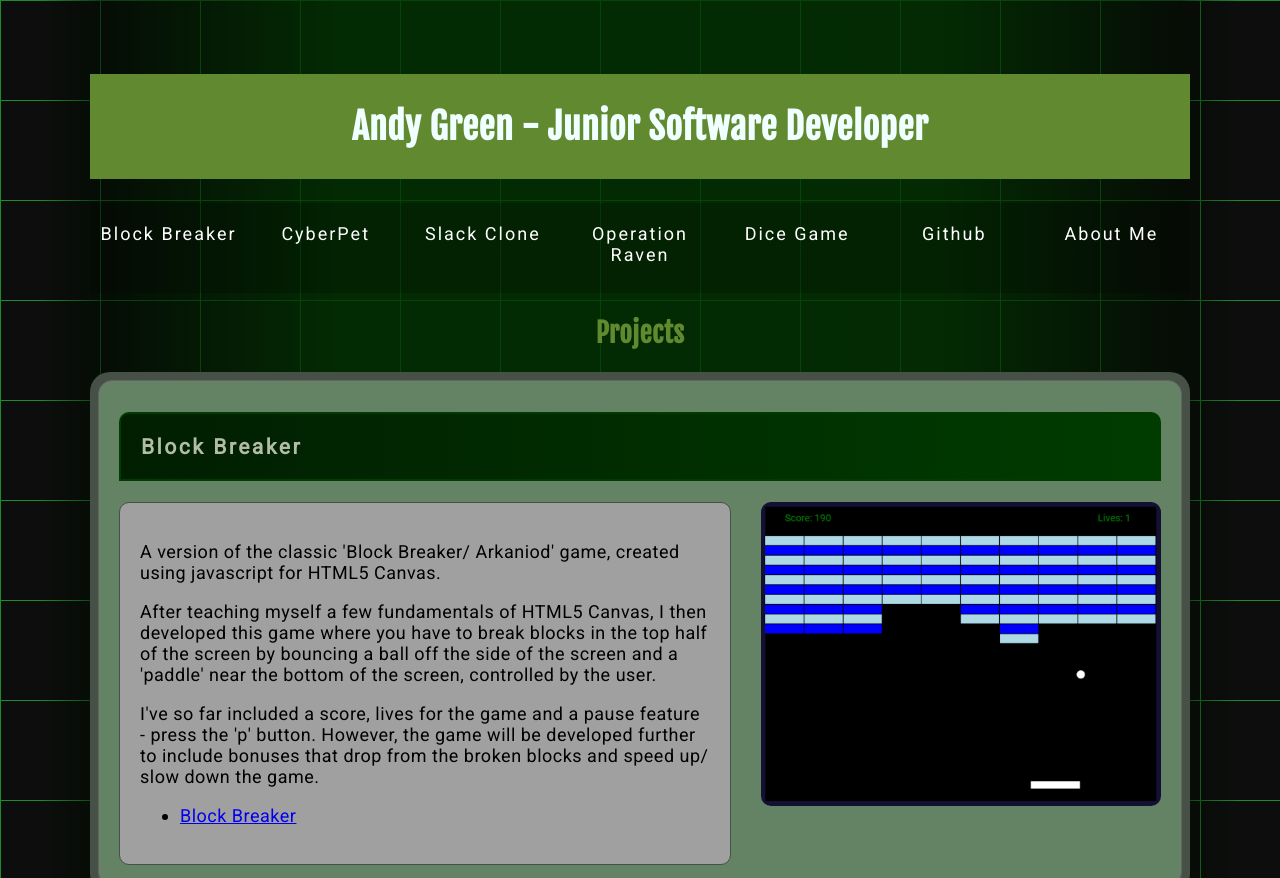
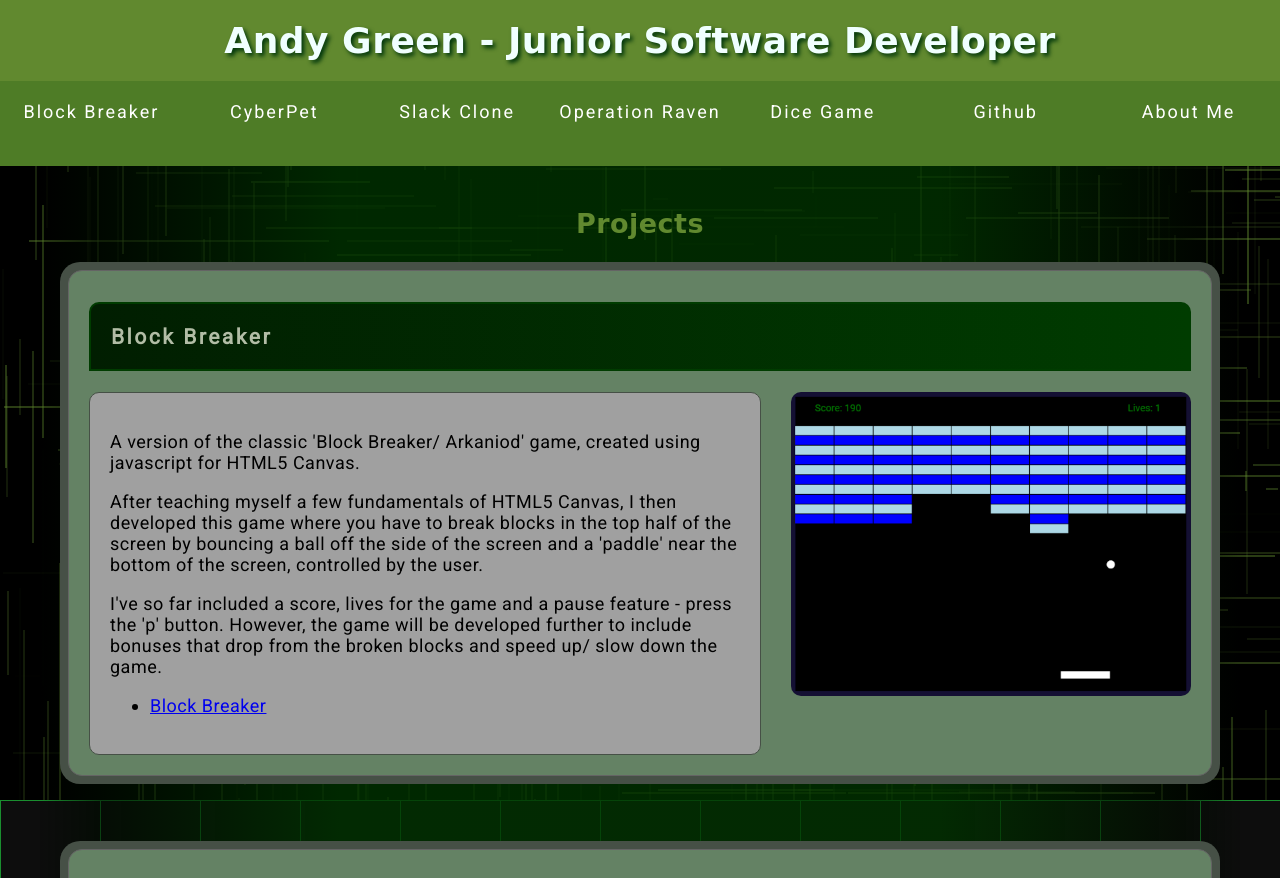
Before and after one commit to greean/portfolio, a plain HTML site: page index.html in a window 1280 px wide. Shown: the top 878 px of the page. Drawn offline with Linux system fonts and the light colour scheme; a web font is replaced by a local one.

Commit message:
Added animated background

```diff
--- /dev/null
+++ b/canvas.js
@@ -0,0 +1,112 @@
+let canvas = document.querySelector('canvas');
+
+canvas.width = window.innerWidth;
+canvas.height = window.innerHeight;
+
+// adjust the canvas size as the window is resized
+window.addEventListener('resize', function() {
+	canvas.width = window.innerWidth;
+	canvas.height = window.innerHeight;
+});
+
+let c = canvas.getContext('2d');
+
+// class for each horizontal line
+class Lines {
+    constructor(x, y, length, rgb, opacity, fadeRate, direction) {
+        this.x = x;
+        this.y = y;
+        this.length = length;
+        this.rgb = rgb;
+        this.opacity = opacity;
+        this.fadeRate = fadeRate;
+        this.direction = direction;
+
+        this.draw = function () {
+            c.beginPath();
+            c.moveTo(this.x, this.y);
+            if(this.direction == 0){
+                // draw a horizontal line
+                c.lineTo(this.x + this.length, this.y);
+            }else{
+
+                // draw a horizontal line
+                c.lineTo(this.x, this.y  + this.length);
+            }
+            c.strokeStyle = `rgba(${this.rgb}, ${this.opacity}`;
+            c.stroke();
+        };
+
+        this.update = function () {
+            // makes line fade
+            if (this.opacity > 0.00) {
+                this.opacity = this.opacity - this.fadeRate;
+            }
+            // once line has faded, move line to new location and reset opacity
+            if (this.opacity < fadeRate) {
+                this.x = Math.floor(Math.random() * canvas.width);
+                this.y = Math.floor(Math.random() * canvas.height);
+                this.length = Math.floor(Math.random() * 300) + 10;
+                this.opacity = Math.random();
+            }
+            this.draw();
+        };
+    }
+};
+
+let lineArray = [];
+for(let i = 0; i < 600; i++){
+    let randX = Math.floor(Math.random()*canvas.width);
+    let randY = Math.floor(Math.random()*canvas.height);
+    let randLength = Math.floor(Math.random()*300)+10;
+    let rgb = '97,137,47';
+    let opacity = Math.random();
+    let fadeRate = Math.floor(Math.random()*4+1)/7000;
+    let direction = Math.floor(Math.random()*2);
+    lineArray.push(new Lines(randX,randY, randLength, rgb, opacity, fadeRate, direction));
+};
+
+// animate function
+let animate = () => {
+    requestAnimationFrame(animate);
+    c.clearRect(0,0, canvas.width, canvas.height);
+
+    for(let i = 0; i < lineArray.length; i++){
+        lineArray[i].update();
+    }
+}
+
+animate();
+
+
+// let drawHorizLines = () => {
+//     for(let i = 0; i<5; i++) {
+//         animate();
+//     }
+// };
+// drawHorizLines();
+
+
+
+// ORIGINAL STATIC LINES
+// let drawHorizLines = () => {
+//     // green lines at different opacities
+//     for(let i = 0; i<300; i++) {
+//         let randX = Math.floor(Math.random()*canvas.width);
+//         let randY = Math.floor(Math.random()*canvas.height);
+//         let randLength = Math.floor(Math.random()*300)+10;
+//         let opacity = Math.random();
+//         horizLine(randX,randY, randLength, `rgba(97,137,47, ${opacity})`);
+//     }
+// }
+// let drawVertLines = () => {
+//     for(let i = 0; i<300; i++) {
+//         let randX = Math.floor(Math.random()*canvas.width);
+//         let randY = Math.floor(Math.random()*canvas.height);
+//         let randLength = Math.floor(Math.random()*250)+10;
+//         vertLine(randX,randY, randLength, 'rgba(97,137,47, 0.5)');
+//     }
+// }
+
+// drawHorizLines();
+// drawVertLines();
--- a/index.html
+++ b/index.html
@@ -7,10 +7,8 @@
   <link rel="stylesheet" href="style.css">
 </head>
 <body>
-  <div class="wrapper">
-    <header>
-      <h1>Andy Green - Junior Software Developer</h1>
-    </header>
+  <header>
+    <h1>Andy Green - Junior Software Developer</h1>
     <nav class="flex-nav">
       <ul>
         <li>
@@ -32,6 +30,9 @@
           <a href="about.html" title="Link to About Me">About Me</a></li>
       </ul>
     </nav>
+  </header>
+  <div class="wrapper">
+
     <h2 >Projects</h2>
     <div class="project_outer">
       <div class="project">
@@ -174,8 +175,13 @@
         <li>
           <a target="_blank" href="https://github.com/greean" title="Link to Github page"><i class="fa fa-github"></i></a>
         </li>
+        <li>
+          <a target="_blank" href="https://www.linkedin.com/in/andrew-green-3953291b8/" title="Link to LinkedIn page"><i class="fa fa-linkedin"></i></a>
+        </li>
       </ul>
     </footer>
   </div>
+  <canvas id="canvas"></canvas>
+  <script src="canvas.js"></script>
 </body>
 </html>
--- a/style.css
+++ b/style.css
@@ -1,6 +1,7 @@
-@import url('https://fonts.googleapis.com/css2?family=Fjalla+One&family=Permanent+Marker&family=Roboto&display=swap');
+@import url('https://fonts.googleapis.com/css2?family=Fjalla+One&family=Permanent+Marker&family=Goldman&family=Roboto&display=swap');
 /*  font-family: 'Fjalla One', sans-serif;
     font-family: 'Permanent Marker', cursive;
+    font-family: 'Goldman', cursive;
     font-family: 'Roboto', sans-serif; */
 
 html {
@@ -19,22 +20,48 @@ body {
   margin: 0;
   min-height: 100%;
   background-image: url(images/green_grid.png);
-  position: relative;
+  position: static;
+}
+
+#canvas {
+  background: black;
+  position: fixed;
+  top:0;
+  left:0;
+  z-index: -1;
 }
 
 header {
-  background-color: #61892f;
+  background-color: rgb(97, 137, 47);
+  margin-top: 0px;
+  padding: 0px;
+  border-bottom: 100px;
+  border-color: linear-gradient(
+    180deg,
+    rgba(97, 137, 47, 1) 0%,
+    rgba(0, 12, 0, 0) 100%);
+  /* border-color:  */
 }
 
 h1, h2 {
-  font-family: 'Fjalla One', sans-serif;
+  font-family: 'Goldman', cursive;
   text-align: center;
   color: seagreen;
 }
 
 h1 {
-  padding: 30px;
+  margin: 0px;
+  padding: 20px;
   color: azure;
+  text-shadow: 2px 2px 2px rgb(0, 54, 12);
+  animation: mymove 6s infinite;
+}
+
+@keyframes mymove {
+  50% {
+    text-shadow: 10px 20px 30px rgb(0, 54, 12);
+    font-size: 202%;
+  }
 }
 
 h2 {
@@ -59,28 +86,11 @@ p.clear {
   padding-bottom: 0px;
 }
 
-.flex-nav a, .footer a {
-  color:white;
-  font-weight: 100;
-  letter-spacing: 2px;
-  text-decoration: none;
-  background:rgba(0,0,0,0.2);
-  padding:20px 5px;
-  display: inline-block;
-  width: 100%;
-  text-align: center;
-  transition:all 0.9s;
-  min-height: 90px;
-}
-
-.flex-nav a:hover, .footer a:hover {
-  background:rgba(0,0,0,0.3);
-}
-
 .wrapper {
+  z-index: 999;
   max-width: 1200px;
   margin: 0 auto;
-  padding:50px;
+  padding:20px;
   background-color: rgb(1, 70, 1);
   background: linear-gradient(
     90deg,
@@ -108,24 +118,40 @@ p.clear {
   bottom: 0;
   background-color: rgba(0,0,0,0.5);
 }
-
 .flex-nav ul {
-  border:none;
+  border: none;
   list-style: none;
   margin: 0;
   padding: 0;
+  display: flex;
+  flex-direction: row;
+  justify-content: stretch;
+}
+.flex-nav li{
+  flex: 3; /*FILLS IN THE GAPS WITH BG-COLOR. THE BIGGER THE NUMBER THE BIGGER THE SPACE BETWEEN ITEMS */
+  flex-basis: 100%;
+  /* min-height: 90px; */
 }
 
-.flex-nav ul{
-  display: flex;
-  flex-direction: row;
-  justify-content: space-around;
-  align-items: center;
-  /* min-height: 50vh; */
+.flex-nav a, .footer a {
+  color:white;
+  /* font-weight: 100; */
+  letter-spacing: 2px;
+  text-decoration: none;
+  background:rgba(1,70,1,0.2);
+  padding:20px 5px;
+  display: inline-block;
+  width: 100%;
+  text-align: center;
+  transition:all 0.6s;
 }
-.flex-nav li{
-  flex: 3; /*FILLS IN THE GAPS WITH BG-COLOR. THE BIGGER THE NUMBER THE BIGGER THE SPACE BETWEEN ITEMS*/
-  flex-basis: 100%;
+
+.flex-nav a {
+  min-height: 85px;
+}
+
+.flex-nav a:hover, .footer a:hover {
+  background:rgba(97, 137, 47,0.5);
 }
 
 .project_outer {
```
Also changed, not shown: about.html (+2 -0 lines), background.html (added, +21 -0 lines).
